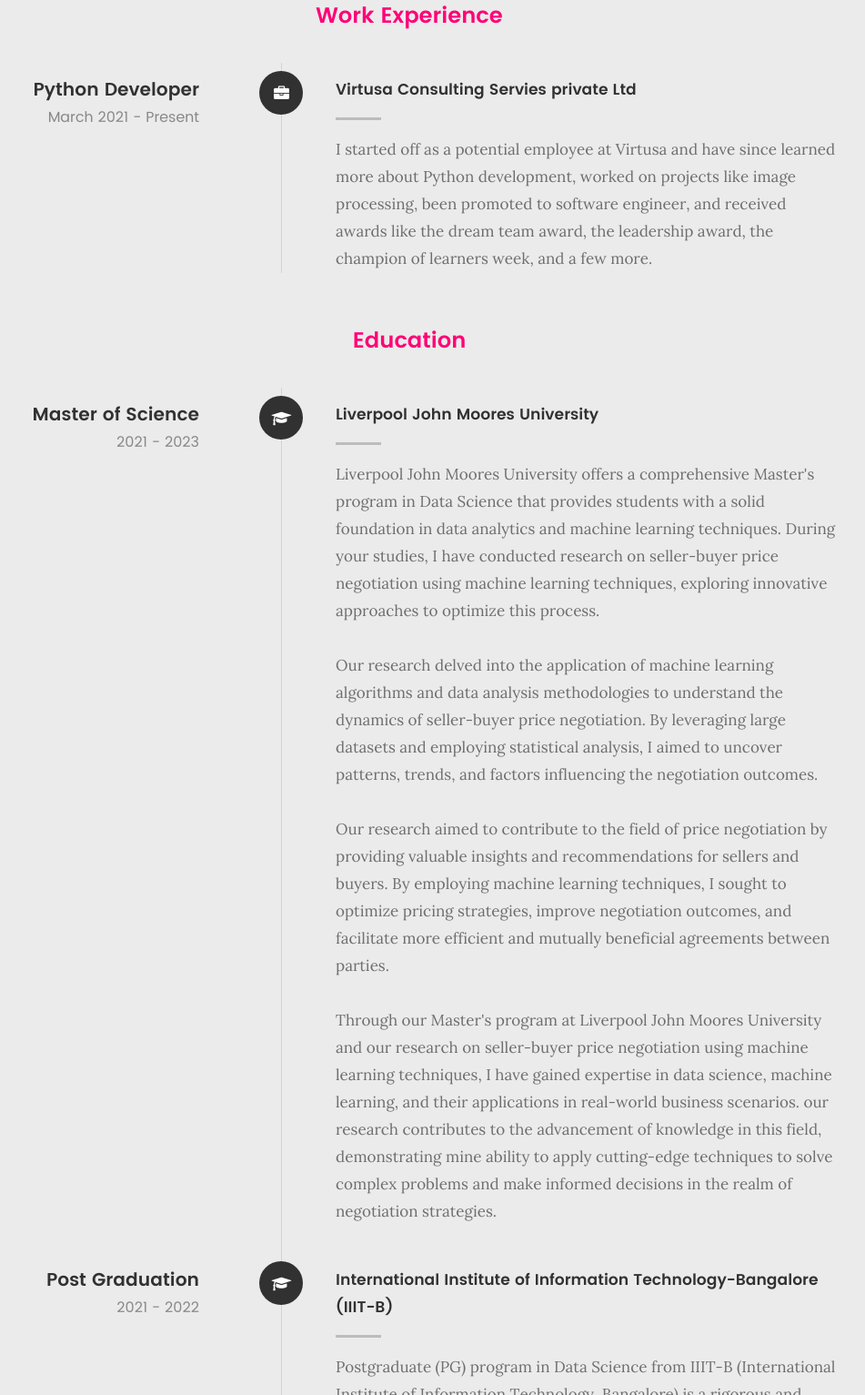
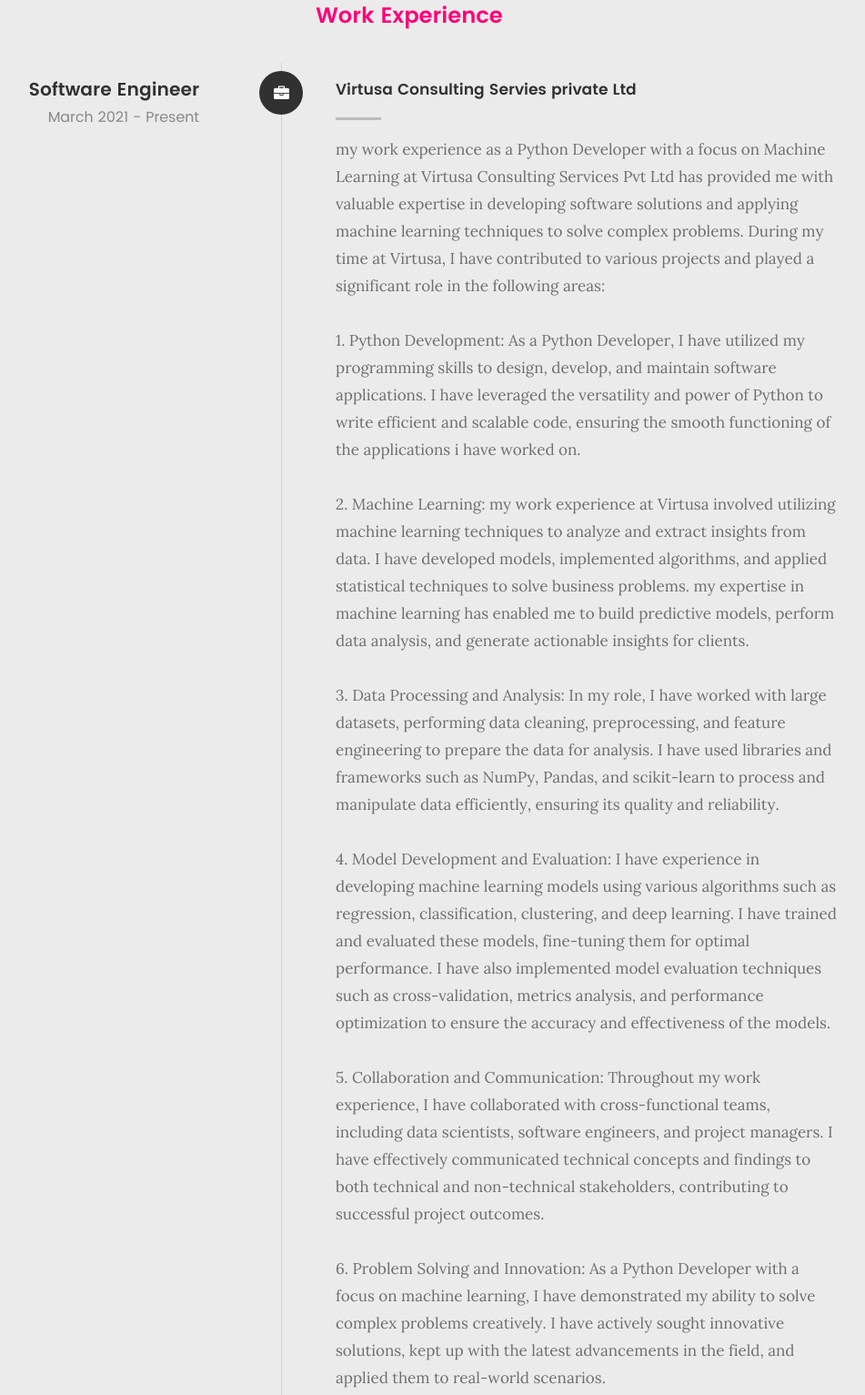
Before and after one commit to Prajwal-s007/Portfolio, a plain HTML site: page index.html in a window 1280 px wide. Shown: the part 2497-4030 px from the top of the page at 91% size, without its empty margins (190-1141 px from the left). Drawn offline with Linux system fonts and the light colour scheme; files whose address does not match are found by name.

Commit message:
Update index.html
work experience change

```diff
--- a/index.html
+++ b/index.html
@@ -233,13 +233,28 @@
 	   				</div>
 
 	   				<div class="timeline-header">
-	   					<h3>Python Developer</h3>
+	   					<h3>Software Engineer</h3>
 	   					<p>March 2021 - Present</p>
 	   				</div>
 
 	   				<div class="timeline-content">
 	   					<h4>Virtusa Consulting Servies private Ltd</h4>
-	   					<p>I started off as a potential employee at Virtusa and have since learned more about Python development, worked on projects like image processing, been promoted to software engineer, and received awards like the dream team award, the leadership award, the champion of learners week, and a few more.</p>
+						<p>my work experience as a Python Developer with a focus on Machine Learning at Virtusa Consulting Services Pvt Ltd has provided me with valuable expertise in developing software solutions and applying machine learning techniques to solve complex problems. During my time at Virtusa, I have contributed to various projects and played a significant role in the following areas:</p>
+
+						<p>1. Python Development: As a Python Developer, I have utilized my programming skills to design, develop, and maintain software applications. I have leveraged the versatility and power of Python to write efficient and scalable code, ensuring the smooth functioning of the applications i have worked on.</p>
+
+						<p>2. Machine Learning: my work experience at Virtusa involved utilizing machine learning techniques to analyze and extract insights from data. I have developed models, implemented algorithms, and applied statistical techniques to solve business problems. my expertise in machine learning has enabled me to build predictive models, perform data analysis, and generate actionable insights for clients.</p>
+
+						<p>3. Data Processing and Analysis: In my role, I have worked with large datasets, performing data cleaning, preprocessing, and feature engineering to prepare the data for analysis. I have used libraries and frameworks such as NumPy, Pandas, and scikit-learn to process and manipulate data efficiently, ensuring its quality and reliability.</p>
+
+						<p>4. Model Development and Evaluation: I have experience in developing machine learning models using various algorithms such as regression, classification, clustering, and deep learning. I have trained and evaluated these models, fine-tuning them for optimal performance. I have also implemented model evaluation techniques such as cross-validation, metrics analysis, and performance optimization to ensure the accuracy and effectiveness of the models.</p>
+
+						<p>5. Collaboration and Communication: Throughout my work experience, I have collaborated with cross-functional teams, including data scientists, software engineers, and project managers. I have effectively communicated technical concepts and findings to both technical and non-technical stakeholders, contributing to successful project outcomes.</p>
+
+						<p>6. Problem Solving and Innovation: As a Python Developer with a focus on machine learning, I have demonstrated my ability to solve complex problems creatively. I have actively sought innovative solutions, kept up with the latest advancements in the field, and applied them to real-world scenarios.</p>
+
+						<p>Overall, my work experience at Virtusa Consulting Services Pvt Ltd as a Python Developer with a specialization in machine learning has equipped you with a diverse skill set and practical experience in developing software solutions and applying machine learning techniques. This experience positions it well for further career growth in the field of data science and machine learning. </p>
+	   					<!-- <p>I started off as a potential employee at Virtusa and have since learned more about Python development, worked on projects like image processing, been promoted to software engineer, and received awards like the dream team award, the leadership award, the champion of learners week, and a few more.</p> -->
 	   				</div>
 
 	   			</div> <!-- /timeline-block -->
```
